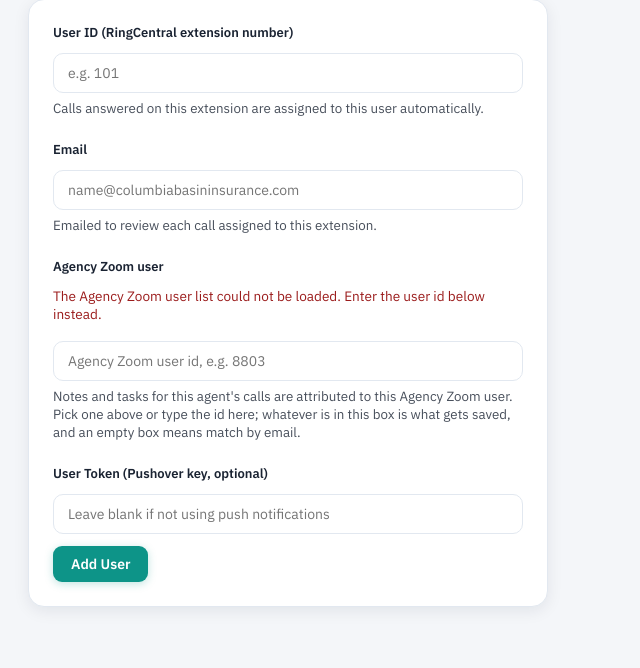
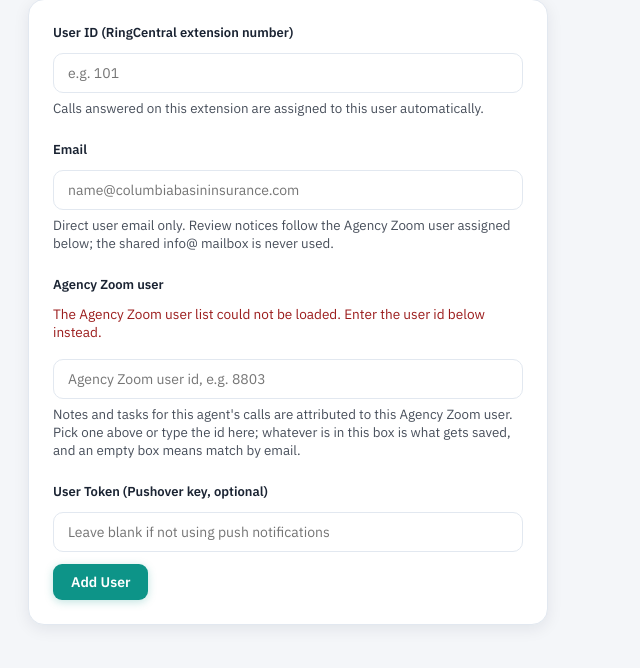
Before and after one commit to fredosaguilar/cbitranscripts, a FastAPI app: template templates/add_user.html in a window 1280 px wide. Shown: the part 132-800 px from the top of the page, without its empty margins (0-640 px from the left). Run offline with FastAPI, Linux system fonts and the light colour scheme; the template is opened without the code that fills it, so the values that code supplies are empty.

Commit message:
Clarify direct review email recipients

```diff
--- a/templates/add_user.html
+++ b/templates/add_user.html
@@ -23,7 +23,8 @@
         <label>Email</label>
         <input type="email" name="email" placeholder="name@columbiabasininsurance.com">
         <small style="display:block; margin:-6px 0 12px; opacity:0.8;">
-            Emailed to review each call assigned to this extension.
+            Direct user email only. Review notices follow the Agency Zoom user assigned below;
+            the shared info@ mailbox is never used.
         </small>
 
 
```
